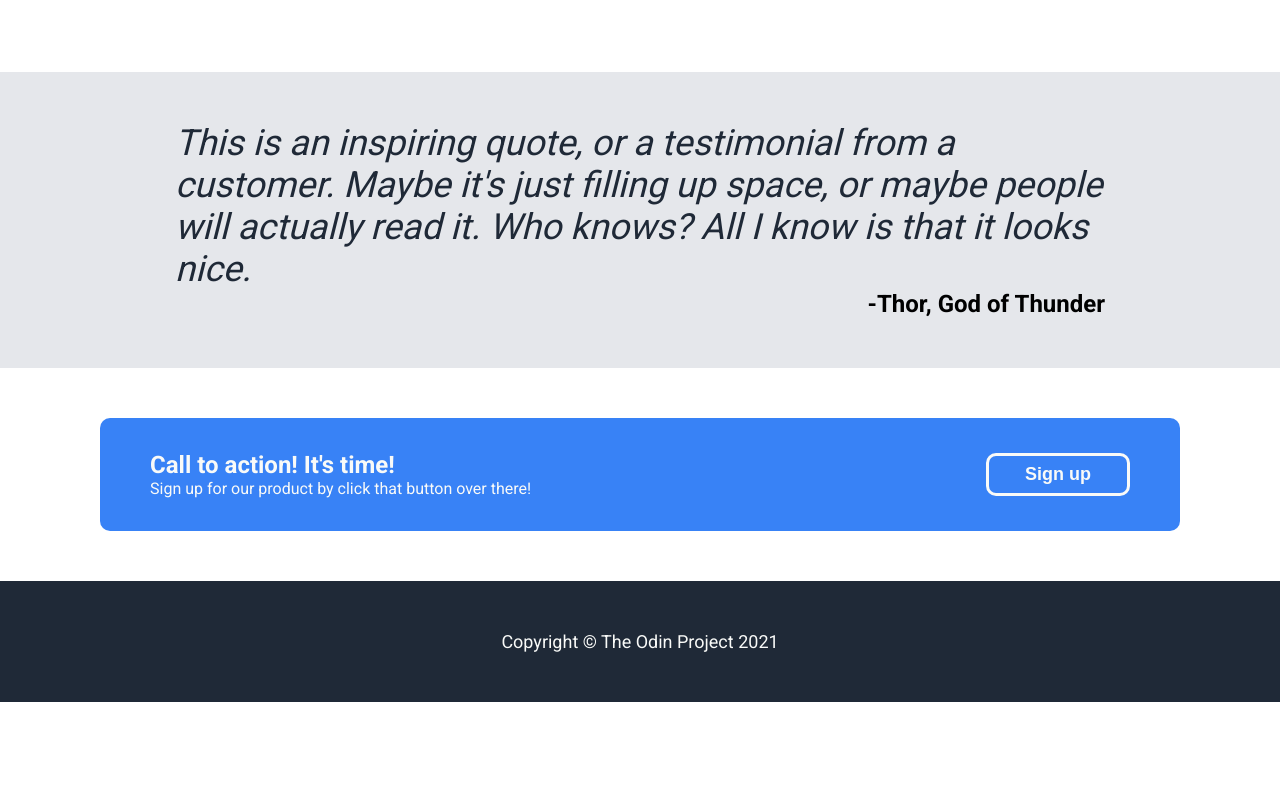
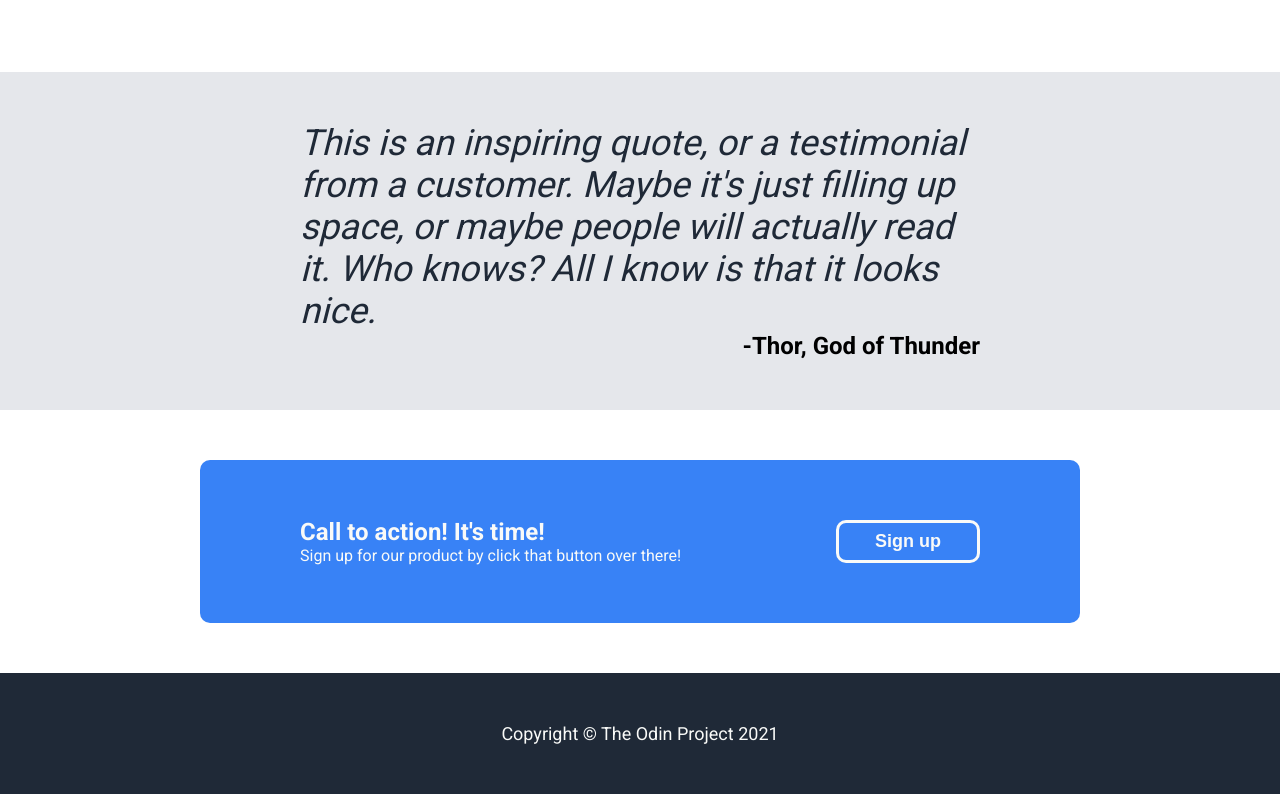
Before and after one commit to Yarpirates20/odin-landing-page, a plain HTML site: page index.html in a window 1280 px wide. Shown: the part 917-1711 px from the top of the page. Before the commit the page ends 1619 px from the top, so only its background shows below. Drawn offline with Linux system fonts and the light colour scheme.

Commit message:
Edited style.css

```diff
--- a/style.css
+++ b/style.css
@@ -104,7 +104,7 @@ button {
 
 .blockquote {
     background-color: #e5e7eb;
-    padding: 50px 175px;
+    padding: 50px 300px;
     display: flex;
     flex-direction: column;
 }
@@ -126,10 +126,10 @@ button {
     background-color: #3882f6;
     color: #f9faf8;
     display: flex;
-    padding: 25px 50px;
+    padding: 50px 100px;
     justify-content: space-between;
     align-items: center;
-    margin: 50px 100px;
+    margin: 50px 200px;
     border-radius: 10px;
 }
 
```
